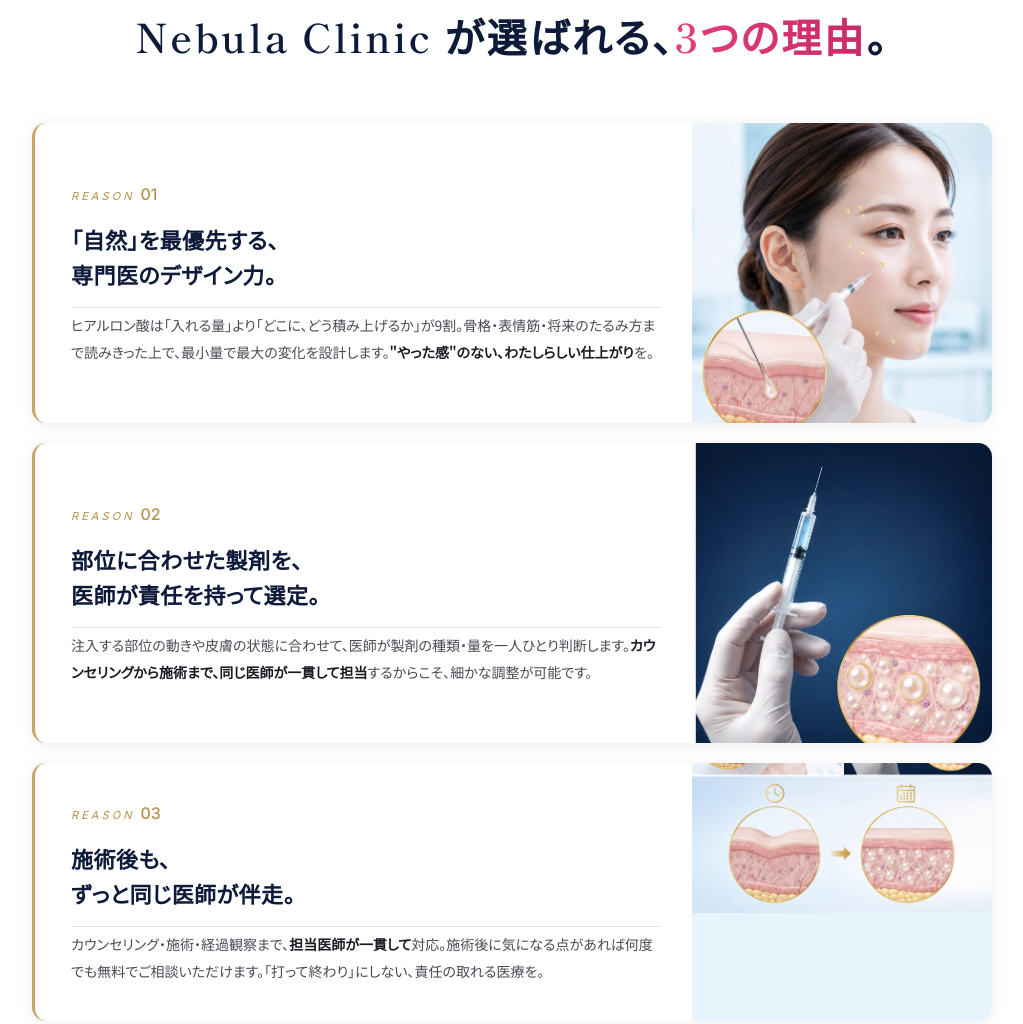
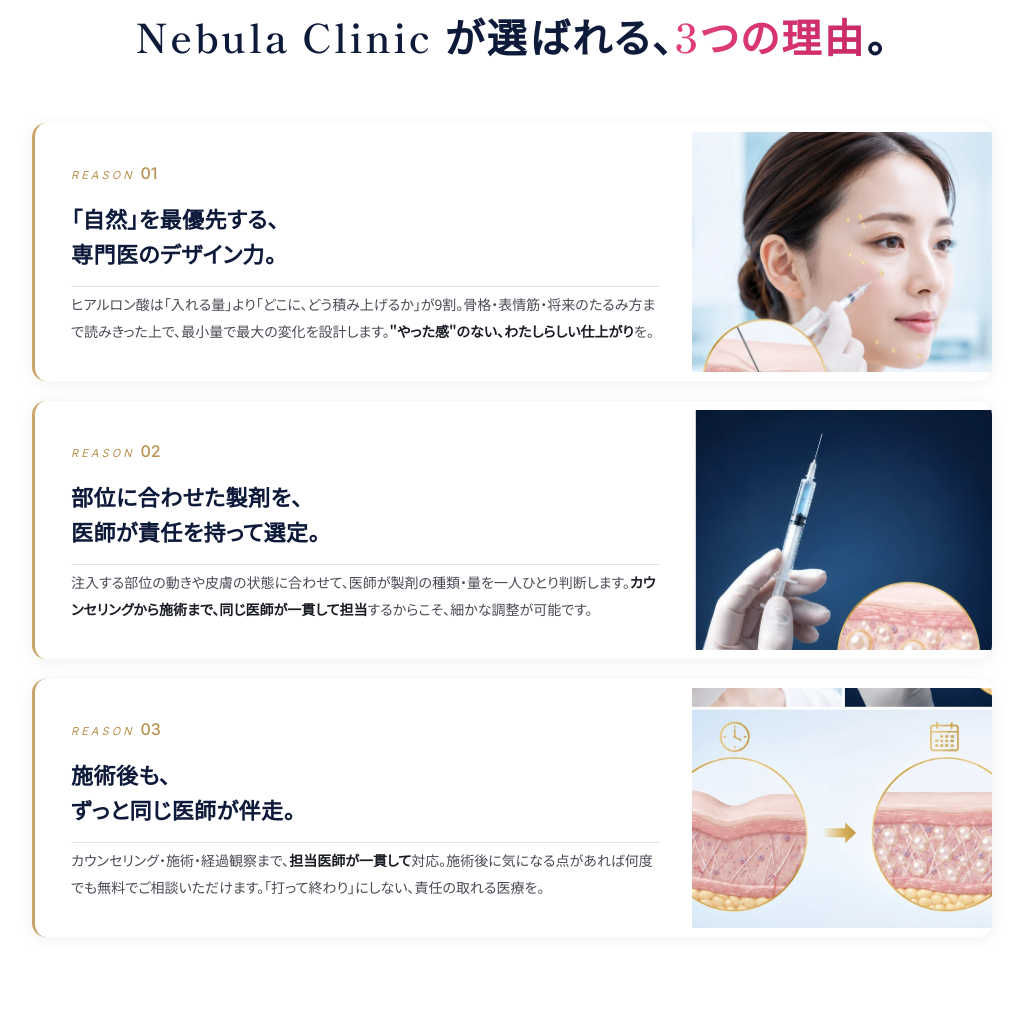
Before and after one commit to leonamisono-code/nebula-clinic-hyaluron-lp, a plain HTML site: page Hyaluron LP.html in a window 1280 px wide. Shown: the part 5460-6484 px from the top of the page, without its empty margins (128-1151 px from the left). Drawn offline with Linux system fonts and the light colour scheme; a web font is replaced by a local one.

Commit message:
Fix: reason__fig fixed height mobile 200px desktop 240px, object-fit cover

```diff
--- a/Hyaluron LP.html
+++ b/Hyaluron LP.html
@@ -8,7 +8,7 @@
 <link rel="preconnect" href="https://fonts.googleapis.com" />
 <link rel="preconnect" href="https://fonts.gstatic.com" crossorigin />
 <link href="https://fonts.googleapis.com/css2?family=Shippori+Mincho:wght@400;500;600;700;800&family=Noto+Sans+JP:wght@300;400;500;600;700&family=Inter:wght@300;400;500;600;700&family=Italianno&display=swap" rel="stylesheet" />
-<link rel="stylesheet" href="styles.css?v=5" />
+<link rel="stylesheet" href="styles.css?v=6" />
 </head>
 <body>
   <!-- Sticky Top Countdown Bar -->
--- a/styles.css
+++ b/styles.css
@@ -895,18 +895,27 @@
   margin: 0;
   order: -1;
   background: #e8f4fb;
+  overflow: hidden;
+  height: 200px;
+  flex-shrink: 0;
 }
 .reason__fig img{
   width: 100%;
-  height: auto;
+  height: 100%;
+  object-fit: cover;
+  object-position: center;
   display: block;
 }
 @media (min-width: 720px){
   .reason__fig{
     order: 1;
     width: 300px;
+    height: 240px;
     flex-shrink: 0;
-    flex-grow: 0;
+    align-self: center;
+  }
+  .reason__fig img{
+    object-position: top center;
   }
 }
 
```
